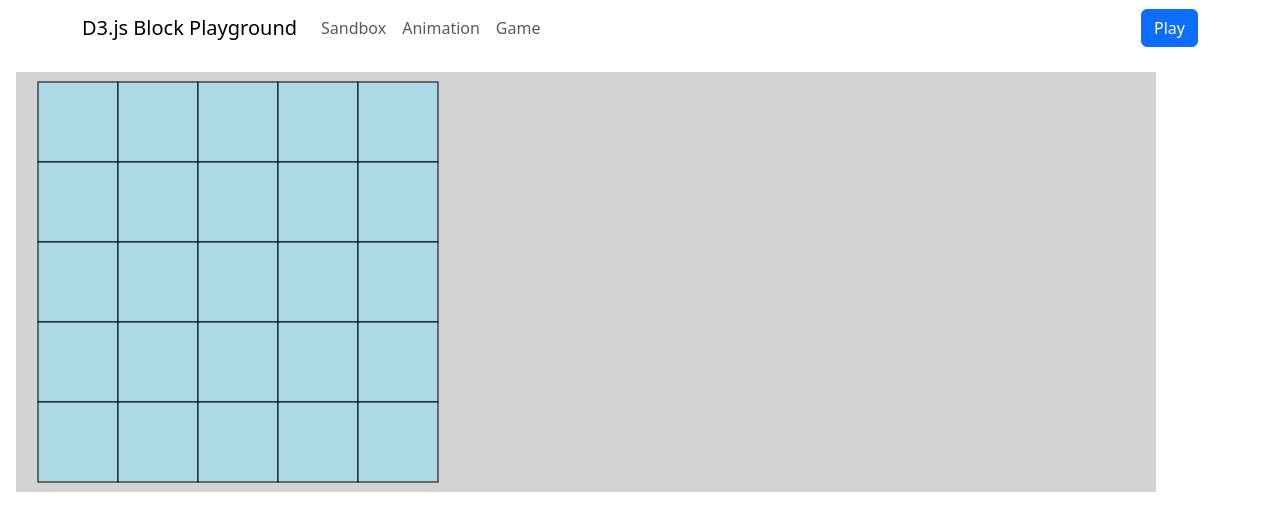
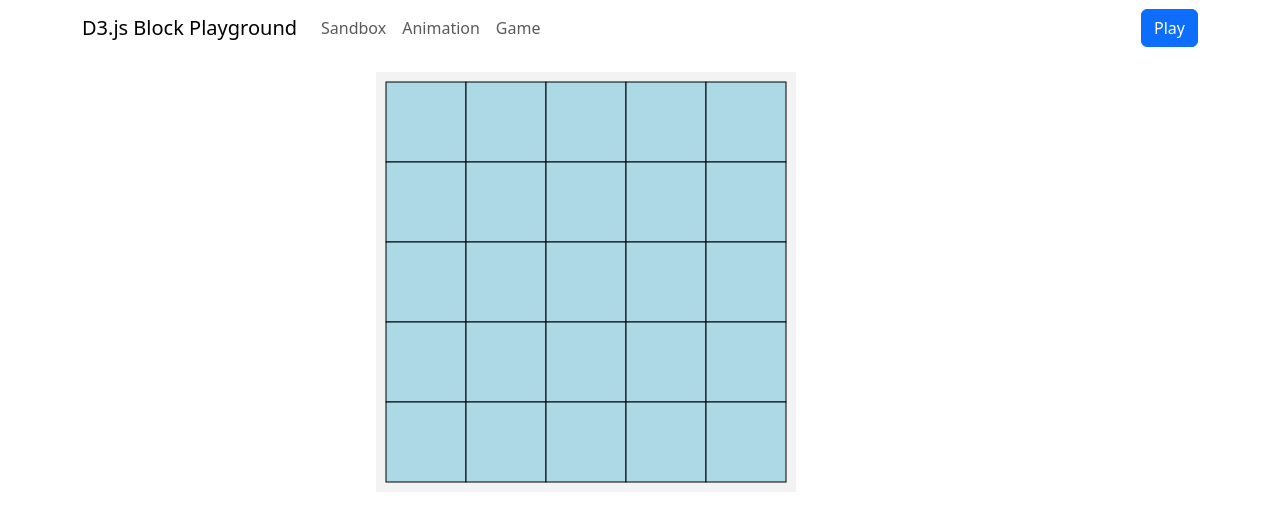
Before and after one commit to joypauls/d3-block-playground-poc, a React (Create React App) app: page /sandbox in a window 1280 px wide. Shown: the top 530 px of the page. Built offline with nearby package versions, Linux system fonts and the light colour scheme.

Commit message:
index route

```diff
--- a/src/App.js
+++ b/src/App.js
@@ -6,12 +6,14 @@ import Root from "./routes/Root";
 import Sandbox from "./routes/Sandbox";
 import Animation from "./routes/Animation";
 import Game from "./routes/Game";
+import Index from "./routes/index";
 
 const router = createBrowserRouter([
   {
     path: "/",
     element: <Root />,
     children: [
+      { index: true, element: <Index /> },
       {
         path: "sandbox",
         element: <Sandbox />,
--- a/src/d3/HoverableGrid.js
+++ b/src/d3/InteractiveGrid.js
@@ -1,7 +1,7 @@
 import React, { useEffect, useRef, useState } from "react";
 import * as d3 from "d3";
 
-const HoverableGrid = () => {
+const InteractiveGrid = () => {
   const svgRef = useRef();
   const [gridData, setGridData] = useState([]);
   const numRows = 5;
@@ -46,7 +46,7 @@ const HoverableGrid = () => {
         .attr("stroke", "black")
         .attr("stroke-width", 1)
         .on("mouseover", function (event, d) {
-          if (d.visible) d3.select(this).attr("fill", "orange");
+          if (d.visible) d3.select(this).attr("fill", "#FDC954");
         })
         .on("mouseout", function (event, d) {
           if (d.visible) d3.select(this).attr("fill", "lightblue");
@@ -89,7 +89,11 @@ const HoverableGrid = () => {
     });
   }, [gridData]);
 
-  return <svg ref={svgRef} style={{ backgroundColor: "lightgray" }}></svg>;
+  return (
+    <div>
+      <svg ref={svgRef} style={{ backgroundColor: "#f3f3f3" }}></svg>
+    </div>
+  );
 };
 
-export default HoverableGrid;
+export default InteractiveGrid;
--- a/src/routes/Sandbox.js
+++ b/src/routes/Sandbox.js
@@ -1,8 +1,8 @@
 import React from "react";
-import HoverableGrid from "../d3/HoverableGrid";
+import InteractiveGrid from "../d3/InteractiveGrid";
 
 function Sandbox() {
-  return <HoverableGrid />;
+  return <InteractiveGrid />;
 }
 
 export default Sandbox;
--- /dev/null
+++ b/src/routes/index.js
@@ -0,0 +1,10 @@
+export default function Index() {
+  return (
+    <p id="zero-state">
+      This is a demo for React Router.
+      <br />
+      Check out{" "}
+      <a href="https://reactrouter.com">the docs at reactrouter.com</a>.
+    </p>
+  );
+}
```
